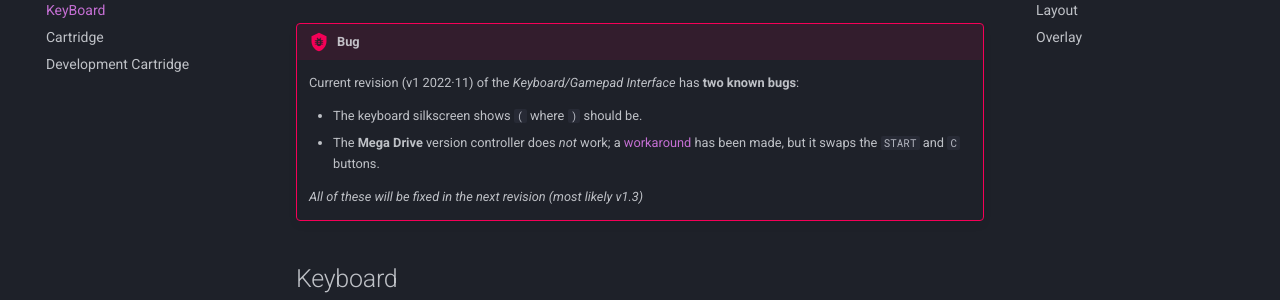
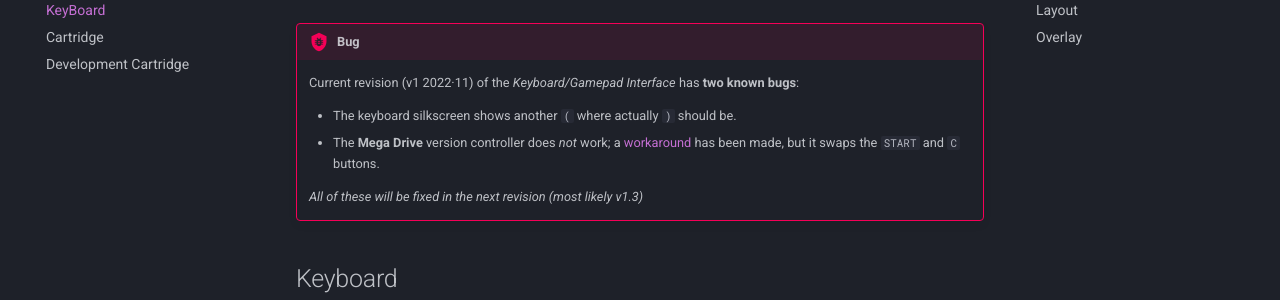
Before and after one commit to durangoretro/web, an MkDocs documentation site: the page built from docs/hardware/keyboard.md, in a window 1280 px wide and 900 px high, scrolled down 726 px. Shown: the part 152-452 px from the top of the window. Built offline with MkDocs 1.6.1 and Material for MkDocs 9.7.7, drawn with Linux system fonts in a browser that asks for light colours; comment, search, counter and statistics services are not loaded.

Commit message:
clarify bracket bug

```diff
--- a/docs/hardware/keyboard.md
+++ b/docs/hardware/keyboard.md
@@ -18,7 +18,7 @@ This board provides a **40-key keyboard** and **_two_ gamepad ports**, which are
 
 	Current revision (v1 2022·11) of the _Keyboard/Gamepad Interface_ has **two known bugs**:
 
-	* The keyboard silkscreen shows `(` where `)` should be.
+	* The keyboard silkscreen shows another `(` where actually `)` should be.
 	* The **Mega Drive** version controller does _not_ work; a [workaround](md_fix.md) has been made, but it swaps the `START` and `C` buttons.
 
 	_All of these will be fixed in the next revision (most likely v1.3)_
```
